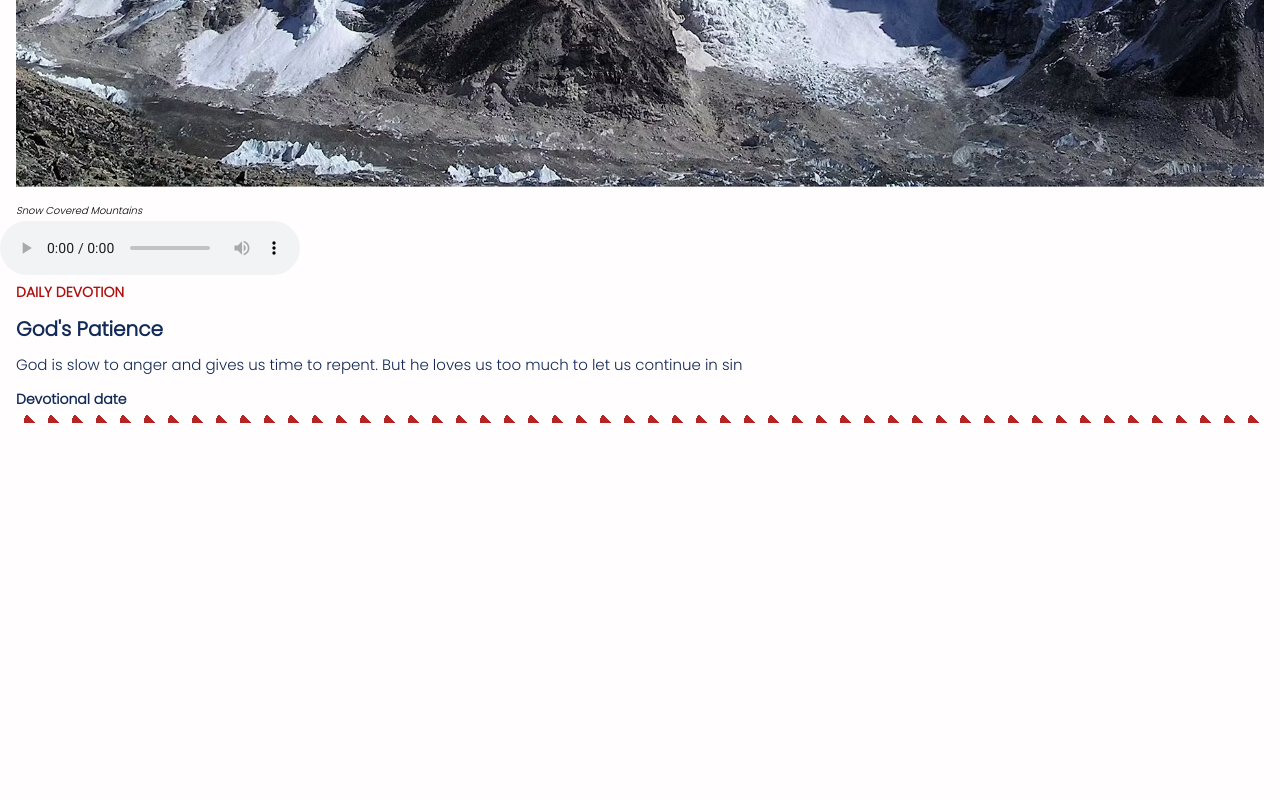
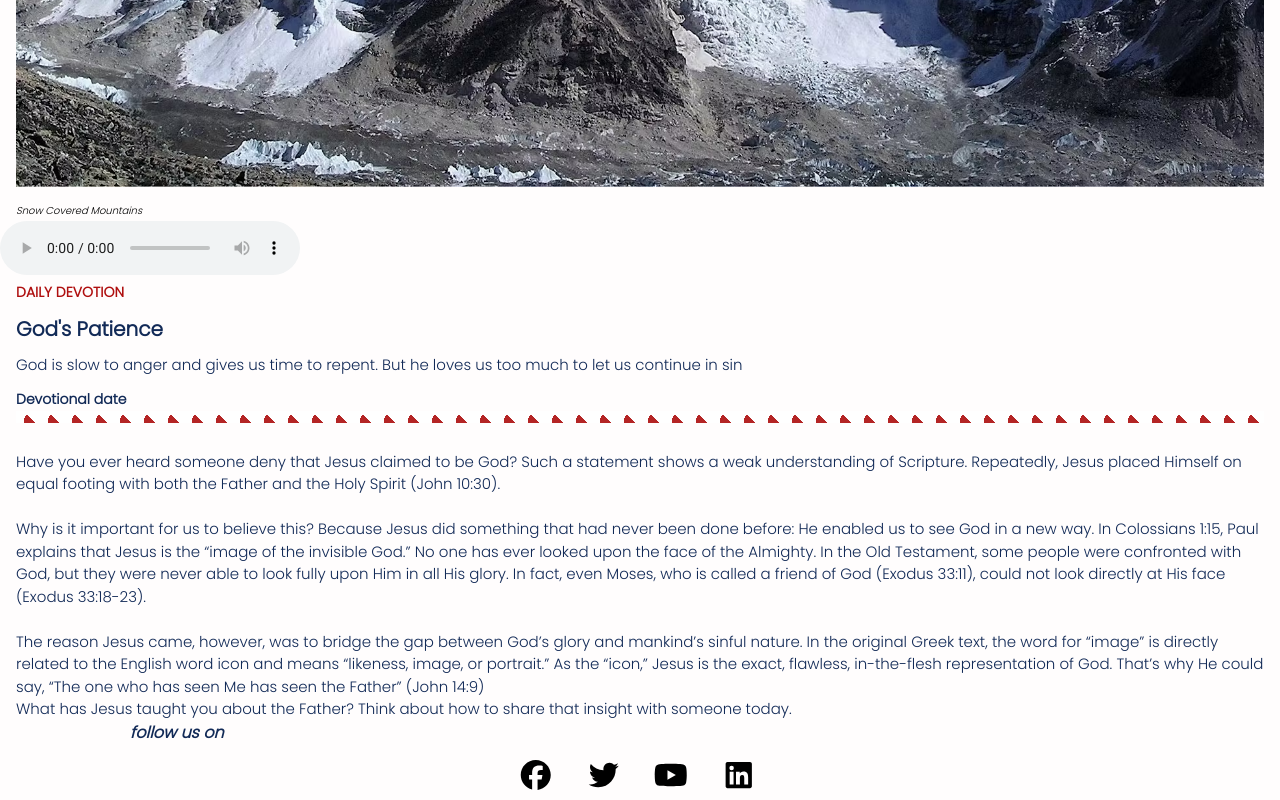
Before and after one commit to Munsa1/daily-devotional-react-frontend, a React (Vite) app: page / in a window 1280 px wide. Shown: the part 579-1379 px from the top of the page. Before the commit the page ends 1002 px from the top, so only its background shows below. Built offline with nearby package versions, Linux system fonts and the light colour scheme; no server answers.

Commit message:
Add verse of the day and devotional

```diff
--- a/src/App.jsx
+++ b/src/App.jsx
@@ -1,12 +1,14 @@
 import Devotional from './components/Devotional/Devotional'
 import Header from './components/header/Header'
 import Hero from './components/hero/Hero'
+import VerseOfTheDay from './components/VerseOfDay/VerseOfTheDay'
 function App() {
   return (
     <>
     <Header />
     <Hero />
     <Devotional />
+    <VerseOfTheDay />
     </>
   )
 }
--- /dev/null
+++ b/src/components/Popup/Popup.jsx
@@ -0,0 +1,23 @@
+// src/components/Popup.jsx
+import React from "react";
+import styles from "./Popup.module.css";
+
+const Popup = ({ isOpen, onClose, children }) => {
+  if (!isOpen) return null;
+
+  return (
+    <div className={styles.popupOverlay} onClick={onClose}>
+      <div
+        className={styles.popup}
+        onClick={(e) => e.stopPropagation()} // prevent closing when clicking inside
+      >
+        <button className={styles.closeBtn} onClick={onClose}>
+          ×
+        </button>
+        <div className={styles.popupContent}>{children}</div>
+      </div>
+    </div>
+  );
+};
+
+export default Popup;
--- /dev/null
+++ b/src/components/Popup/Popup.module.css
@@ -0,0 +1,52 @@
+/* src/components/Popup.module.css */
+
+.popupOverlay {
+  position: fixed;
+  top: 0;
+  left: 0;
+  right: 0;
+  bottom: 0;
+  background-color: rgba(0, 0, 0, 0.6);
+  display: flex;
+  justify-content: center;
+  align-items: center;
+  z-index: 999;
+}
+
+.popup {
+  background: white;
+  padding: 20px;
+  border-radius: 8px;
+  width: 80%;
+  max-width: 500px;
+  box-shadow: 0 4px 8px rgba(0, 0, 0, 0.2);
+  position: relative;
+  animation: fadeIn 0.3s ease-in-out;
+}
+
+.popupContent {
+  font-size: 16px;
+  color: #333;
+  line-height: 1.5;
+}
+
+.closeBtn {
+  position: absolute;
+  top: 10px;
+  right: 12px;
+  font-size: 22px;
+  background: none;
+  border: none;
+  cursor: pointer;
+}
+
+@keyframes fadeIn {
+  from {
+    opacity: 0;
+    transform: translateY(-20px);
+  }
+  to {
+    opacity: 1;
+    transform: translateY(0);
+  }
+}
--- /dev/null
+++ b/src/components/VerseOfDay/Socials/SocialLinks.jsx
@@ -0,0 +1,52 @@
+import { FontAwesomeIcon } from "@fortawesome/react-fontawesome";
+import {
+  faFacebook,
+  faTwitter,
+  faYoutube,
+  faLinkedin,
+} from "@fortawesome/free-brands-svg-icons";
+import styles from './SocialLinks.module.css'
+export default function SocialLinks() {
+  return (
+    <div className={styles['social-links']}>
+      <ul className={`${styles['socials']} d-flex`}>
+        <li>
+          <a
+            href="https://web.facebook.com/munsa.mibenge.9/"
+            target="_blank"
+            rel="noopener noreferrer"
+          >
+            <FontAwesomeIcon icon={faFacebook} />
+          </a>
+        </li>
+        <li>
+          <a
+            href="https://x.com/MibengeMunsa"
+            target="_blank"
+            rel="noopener noreferrer"
+          >
+            <FontAwesomeIcon icon={faTwitter} />
+          </a>
+        </li>
+        <li>
+          <a
+            href="https://www.youtube.com/@munsamibenge6307"
+            target="_blank"
+            rel="noopener noreferrer"
+          >
+            <FontAwesomeIcon icon={faYoutube} />
+          </a>
+        </li>
+        <li>
+          <a
+            href="https://www.linkedin.com/in/munsa-mibenge/"
+            target="_blank"
+            rel="noopener noreferrer"
+          >
+            <FontAwesomeIcon icon={faLinkedin} />
+          </a>
+        </li>
+      </ul>
+    </div>
+  );
+}
--- /dev/null
+++ b/src/components/VerseOfDay/Socials/SocialLinks.module.css
@@ -0,0 +1,15 @@
+
+
+.socials {
+    margin: 0 auto;
+    margin-top: 10px;
+    margin-left: 24px;
+    align-items: center;
+    justify-content: center;
+    margin-bottom: 20px;
+}
+
+.socials li a {
+    margin-right: 30px;
+    font-size: 30px;
+}
--- /dev/null
+++ b/src/components/VerseOfDay/VerseOfTheDay.jsx
@@ -0,0 +1,59 @@
+import React, { useState, useEffect } from "react";
+import Popup from "../Popup/Popup.jsx";
+import styles from "./VerseOfTheDay.module.css";
+import SocialLinks from "./Socials/SocialLinks.jsx"
+
+const VerseOfTheDay = () => {
+  const [verse, setVerse] = useState("");
+  const [verseText, setVerseText] = useState("");
+  const [isPopupOpen, setIsPopupOpen] = useState(false);
+
+  useEffect(() => {
+    fetch("https://labs.bible.org/api/?passage=votd&type=json")
+      .then((res) => res.json())
+      .then((data) => {
+        setVerse(`${data[0].bookname} ${data[0].chapter}:${data[0].verse}`);
+        setVerseText(data[0].text);
+      })
+      .catch((err) => console.error("Error fetching verse:", err));
+  }, []);
+
+  return (
+    <div className={styles.verseBox}>
+      <h3>
+        {" "}
+        <a
+          className={`${styles['verse']} left-margin app-color-text-2`}
+          onClick={() => setIsPopupOpen(true)}
+        >
+          {verse}
+        </a>
+      </h3>
+      <div className={`${styles['devotion-paragraph']} left-margin right-margin app-color-text-2 text-size`}>
+                Have you ever heard someone deny that Jesus claimed to be God? Such a statement shows a weak understanding of Scripture. Repeatedly, Jesus placed Himself on equal footing with both the Father and the Holy Spirit (John 10:30).
+        <br />
+        <br />
+            Why is it important for us to believe this? Because Jesus did something that had never been done before: He enabled us to see God in a new way. In Colossians 1:15, Paul explains that Jesus is the “image of the invisible God.” No one has ever looked upon the face of the Almighty. In the Old Testament, some people were confronted with God, but they were never able to look fully upon Him in all His glory. In fact, even Moses, who is called a friend of God (Exodus 33:11), could not look directly at His face (Exodus 33:18-23).
+        <br />
+        <br />
+            The reason Jesus came, however, was to bridge the gap between God’s glory and mankind’s sinful nature. In the original Greek text, the word for “image” is directly related to the English word icon and means “likeness, image, or portrait.” As the “icon,” Jesus is the exact, flawless, in-the-flesh representation of God. That’s why He could say, “The one who has seen Me has seen the Father” (John 14:9)
+        <br />
+            What has Jesus taught you about the Father? Think about how to share that insight with someone today.
+      </div>
+
+      <div className={`${styles['line-break']} left-margin right-margin`}></div>
+      <div className="socials-header">
+        <span className={`${styles['socials-header']} app-color-text-2`}>follow us on </span>
+      </div>
+
+      <SocialLinks />
+
+      <Popup isOpen={isPopupOpen} onClose={() => setIsPopupOpen(false)}>
+        <h2>{verse}</h2>
+        <p>{verseText}</p>
+      </Popup>
+    </div>
+  );
+};
+
+export default VerseOfTheDay;
--- /dev/null
+++ b/src/components/VerseOfDay/VerseOfTheDay.module.css
@@ -0,0 +1,38 @@
+.devotionalText {
+  display: flex;
+  flex-direction: column;
+}
+
+.verse {
+  margin-top: 20px;
+  font-size: 15px;
+  font-weight: 600;
+  color: #b53838;
+  text-decoration: underline;
+}
+
+.verse a:hover {
+  color: #af0f0f;
+}
+
+.socials {
+  margin: 0 auto;
+  margin-top: 10px;
+  margin-left: 24px;
+  align-items: center;
+  justify-content: center;
+  margin-bottom: 20px;
+}
+
+.socials li a {
+  margin-right: 30px;
+  font-size: 30px;
+}
+
+.socials-header {
+  text-align: center;
+  margin-top: 16px;
+  font-style: oblique;
+  font-weight: 700;
+  margin-left: 130px;
+}
```
